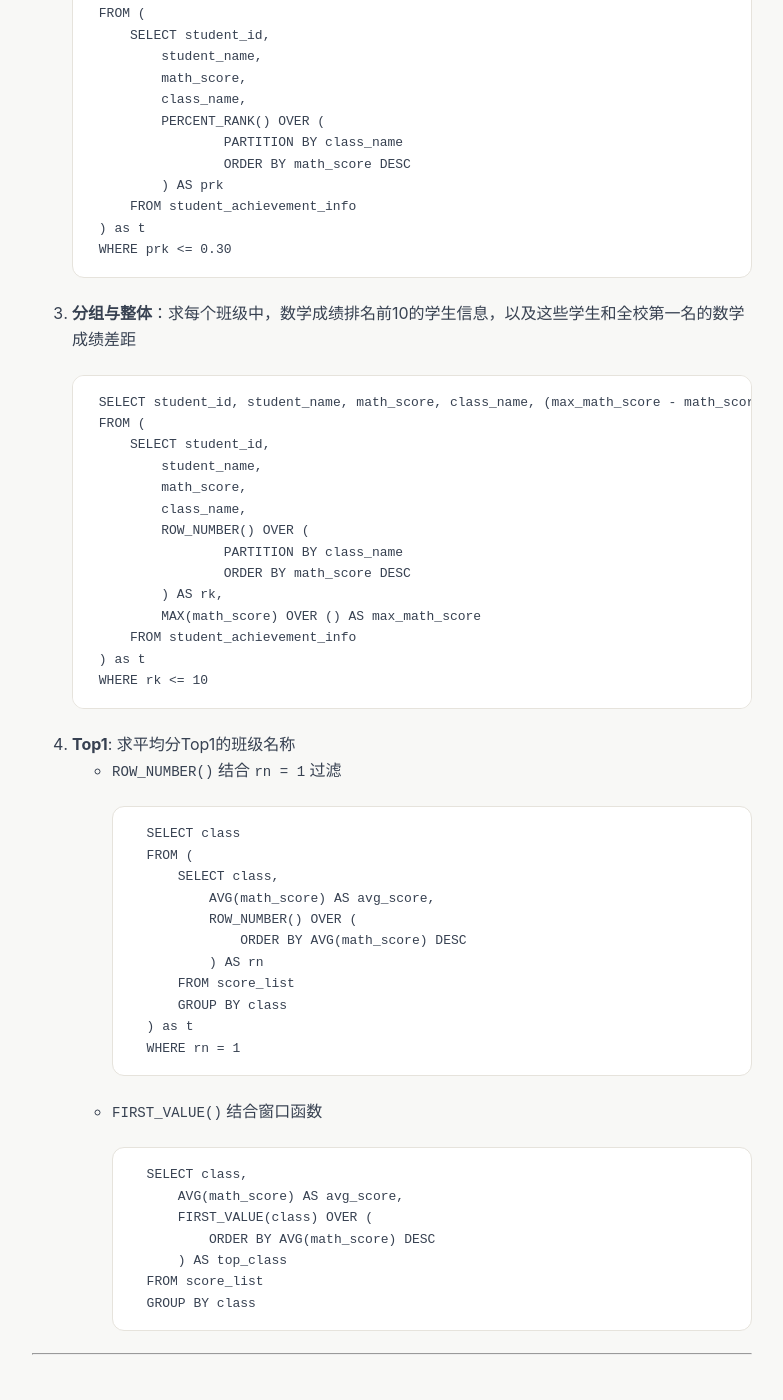
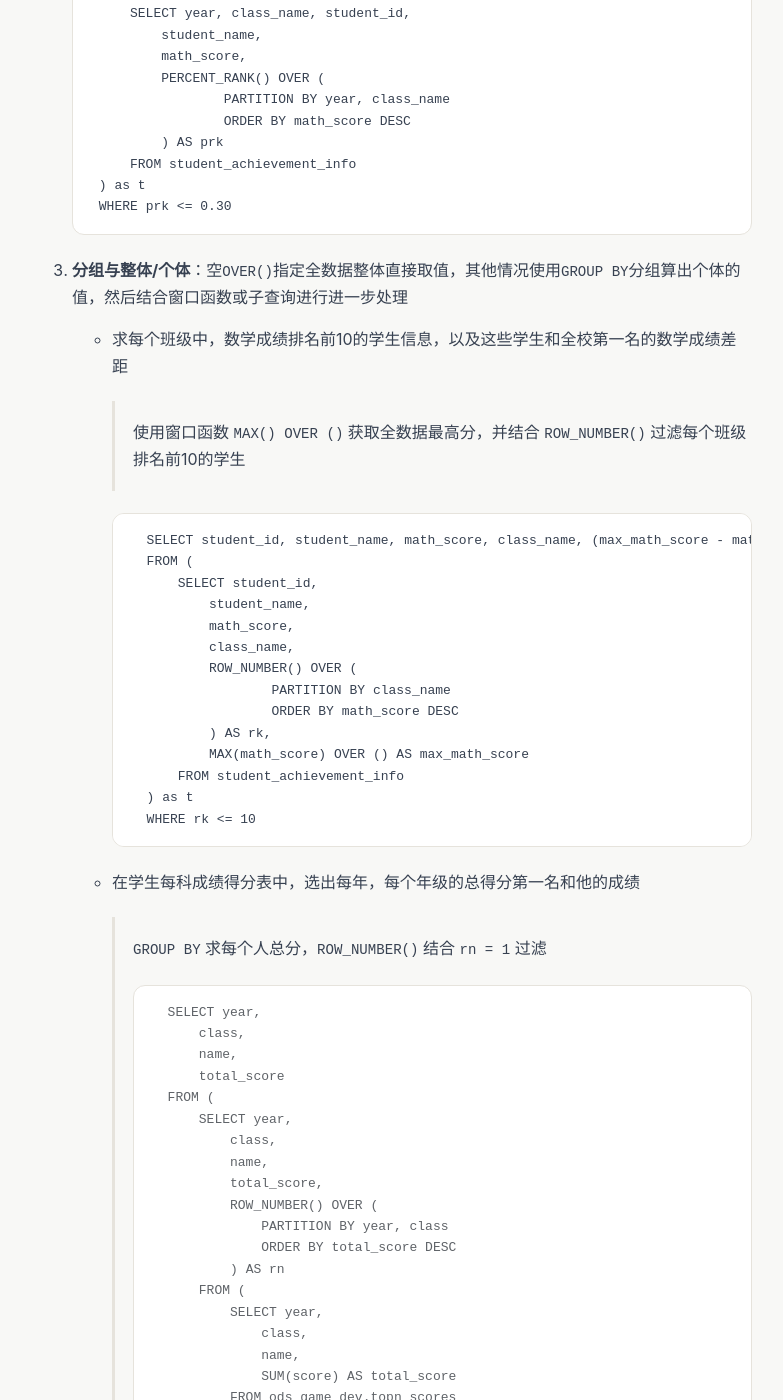
Before and after one commit to JiaheLing/jiaheling.github.io, a Jekyll site: the page built from notes/data-engineering/part-1-code/02-sql.md, in a window 1280 px wide and 1400 px high, scrolled down 9887 px. Shown: the whole window, without its empty margins (218-1001 px from the left). Built offline with Jekyll 4.4.1, drawn with Linux system fonts in a browser that asks for light colours; some of the changed text lies outside the part shown.

Commit message:
update notes

````diff
--- a/notes/data-engineering/part-1-code/02-sql.md
+++ b/notes/data-engineering/part-1-code/02-sql.md
@@ -376,14 +376,13 @@
 1. **TopN**：求每个班级中，数学成绩排名前10的学生信息：
 
     ```sql
-    SELECT student_id, student_name, math_score, class_name
+    SELECT year, class_name, student_id, student_name, math_score
     FROM (
-        SELECT student_id,
+        SELECT year,  class_name, student_id,
             student_name,
             math_score,
-            class_name,
             ROW_NUMBER() OVER (
-                    PARTITION BY class_name
+                    PARTITION BY year, class_name
                     ORDER BY math_score DESC
             ) AS rk
         FROM student_achievement_info
@@ -393,14 +392,13 @@
 
 2. **百分比**：求每个班级中，数学成绩排名前30%的学生信息
     ```sql
-    SELECT student_id, student_name, math_score, class_name
+    SELECT year, class_name, student_id, student_name, math_score
     FROM (
-        SELECT student_id,
+        SELECT year, class_name, student_id,
             student_name,
             math_score,
-            class_name,
             PERCENT_RANK() OVER (
-                    PARTITION BY class_name
+                    PARTITION BY year, class_name
                     ORDER BY math_score DESC
             ) AS prk
         FROM student_achievement_info
@@ -408,24 +406,55 @@
     WHERE prk <= 0.30
     ```
 
-3. **分组与整体**：求每个班级中，数学成绩排名前10的学生信息，以及这些学生和全校第一名的数学成绩差距
+3. **分组与整体/个体**：空`OVER()`指定全数据整体直接取值，其他情况使用`GROUP BY`分组算出个体的值，然后结合窗口函数或子查询进行进一步处理
 
-    ```sql
-    SELECT student_id, student_name, math_score, class_name, (max_math_score - math_score) AS score_diff
-    FROM (
-        SELECT student_id,
-            student_name,
-            math_score,
-            class_name,
-            ROW_NUMBER() OVER (
-                    PARTITION BY class_name
-                    ORDER BY math_score DESC
-            ) AS rk,
-            MAX(math_score) OVER () AS max_math_score
-        FROM student_achievement_info
-    ) as t
-    WHERE rk <= 10
-    ```
+    - 求每个班级中，数学成绩排名前10的学生信息，以及这些学生和全校第一名的数学成绩差距
+        > 使用窗口函数 `MAX() OVER ()` 获取全数据最高分，并结合 `ROW_NUMBER()` 过滤每个班级排名前10的学生
+
+        ```sql
+        SELECT student_id, student_name, math_score, class_name, (max_math_score - math_score) AS score_diff
+        FROM (
+            SELECT student_id,
+                student_name,
+                math_score,
+                class_name,
+                ROW_NUMBER() OVER (
+                        PARTITION BY class_name
+                        ORDER BY math_score DESC
+                ) AS rk,
+                MAX(math_score) OVER () AS max_math_score
+            FROM student_achievement_info
+        ) as t
+        WHERE rk <= 10
+        ```
+
+    - 在学生每科成绩得分表中，选出每年，每个年级的总得分第一名和他的成绩
+        > `GROUP BY` 求每个人总分，`ROW_NUMBER()` 结合 `rn = 1` 过滤
+        ```sql
+        SELECT year,
+            class,
+            name,
+            total_score
+        FROM (
+            SELECT year,
+                class,
+                name,
+                total_score,
+                ROW_NUMBER() OVER (
+                    PARTITION BY year, class
+                    ORDER BY total_score DESC
+                ) AS rn
+            FROM (
+                SELECT year,
+                    class,
+                    name,
+                    SUM(score) AS total_score
+                FROM ods_game_dev.topn_scores
+                GROUP BY year, class, name
+            ) t1
+        ) t2
+        WHERE rn = 1
+        ```
 
 4. **Top1**: 求平均分Top1的班级名称
     - `ROW_NUMBER()` 结合 `rn = 1` 过滤
@@ -453,12 +482,34 @@
         GROUP BY class
         ```
 
+5. **最高最低**：在学生成绩得分表中，查询每一科目成绩最高和最低分数的学生
 
-
-
-
-
-
+    ```sql
+    SELECT subject, name, score
+    FROM (
+        SELECT subject,
+            name,
+            score,
+            score_rk_desc,
+            score_rk_asc
+        FROM (
+            SELECT subject,
+                name,
+                score,
+                ROW_NUMBER() OVER (
+                    PARTITION BY subject
+                    ORDER BY score DESC
+                ) AS score_rk_desc,
+                ROW_NUMBER() OVER (
+                    PARTITION BY subject
+                    ORDER BY score ASC
+                ) AS score_rk_asc
+            FROM ods_game_dev.topn_scores
+        ) t1
+        WHERE score_rk_desc = 1
+        OR score_rk_asc = 1
+    ) t2;
+    ```
 
 ---
 ## 连续登陆问题
````
